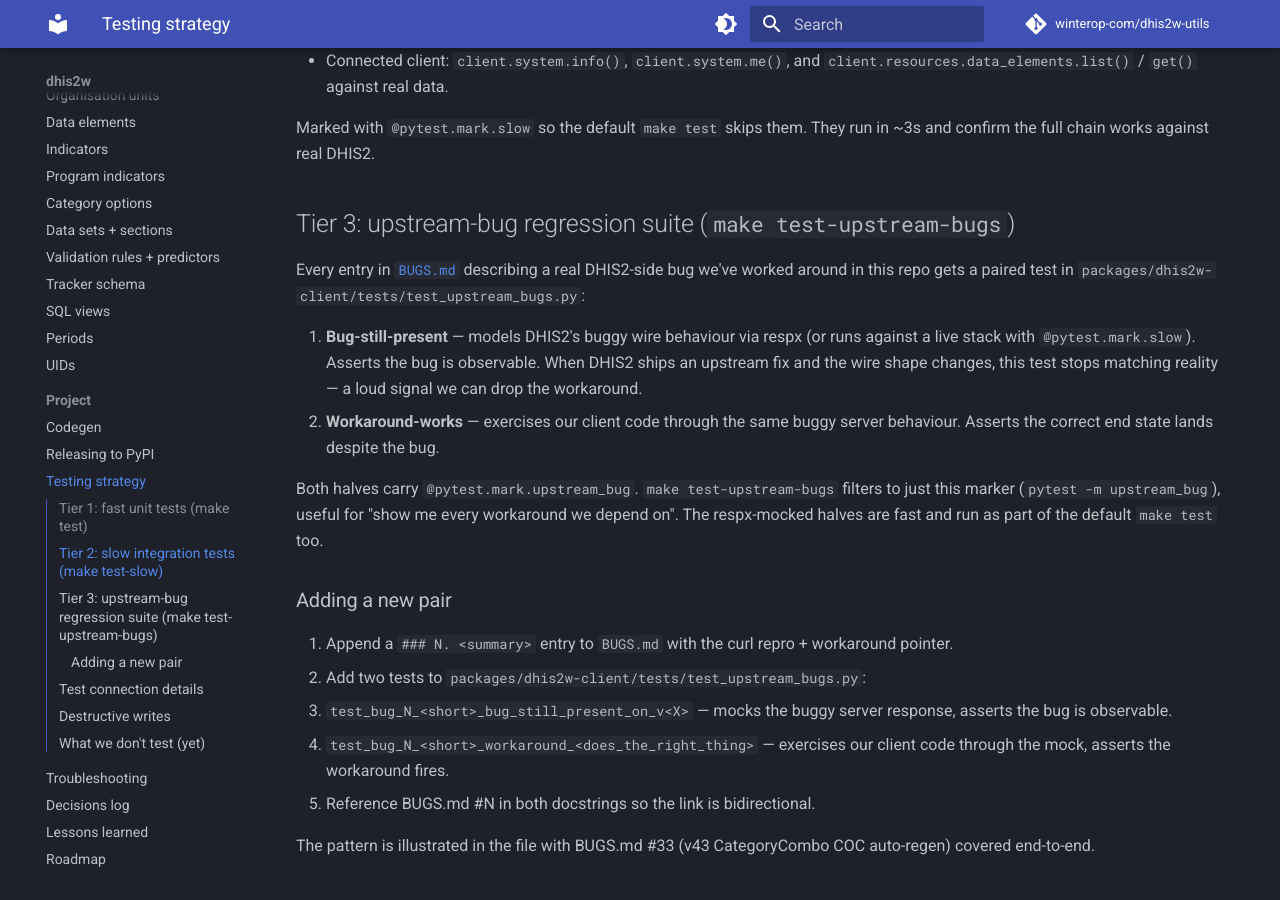
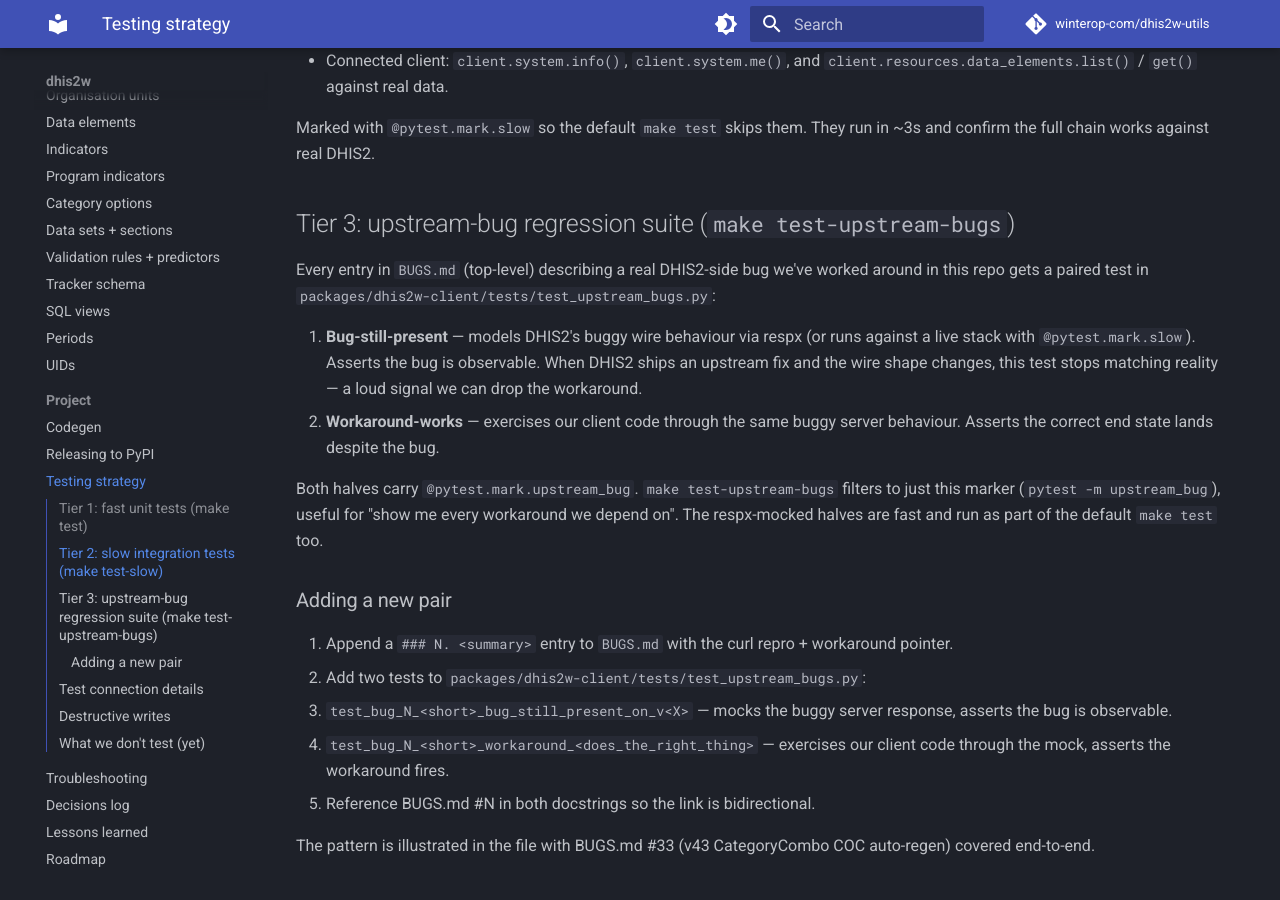
Before and after one commit to winterop-com/dhis2-utils, an MkDocs documentation site: the page built from docs/testing.md, in a window 1280 px wide and 900 px high, scrolled down 784 px. Built offline with MkDocs 1.6.1 and Material for MkDocs 9.7.7, drawn with Linux system fonts in a browser that asks for light colours; comment, search, counter and statistics services are not loaded.

Commit message:
docs(testing): drop broken BUGS.md link (top-level file, mkdocs doesn't resolve)

```diff
--- a/docs/testing.md
+++ b/docs/testing.md
@@ -28,7 +28,7 @@
 
 ## Tier 3: upstream-bug regression suite (`make test-upstream-bugs`)
 
-Every entry in [`BUGS.md`](../BUGS.md) describing a real DHIS2-side bug we've worked around in this repo gets a paired test in `packages/dhis2w-client/tests/test_upstream_bugs.py`:
+Every entry in `BUGS.md` (top-level) describing a real DHIS2-side bug we've worked around in this repo gets a paired test in `packages/dhis2w-client/tests/test_upstream_bugs.py`:
 
 1. **Bug-still-present** — models DHIS2's buggy wire behaviour via respx (or runs against a live stack with `@pytest.mark.slow`). Asserts the bug is observable. When DHIS2 ships an upstream fix and the wire shape changes, this test stops matching reality — a loud signal we can drop the workaround.
 2. **Workaround-works** — exercises our client code through the same buggy server behaviour. Asserts the correct end state lands despite the bug.
```
